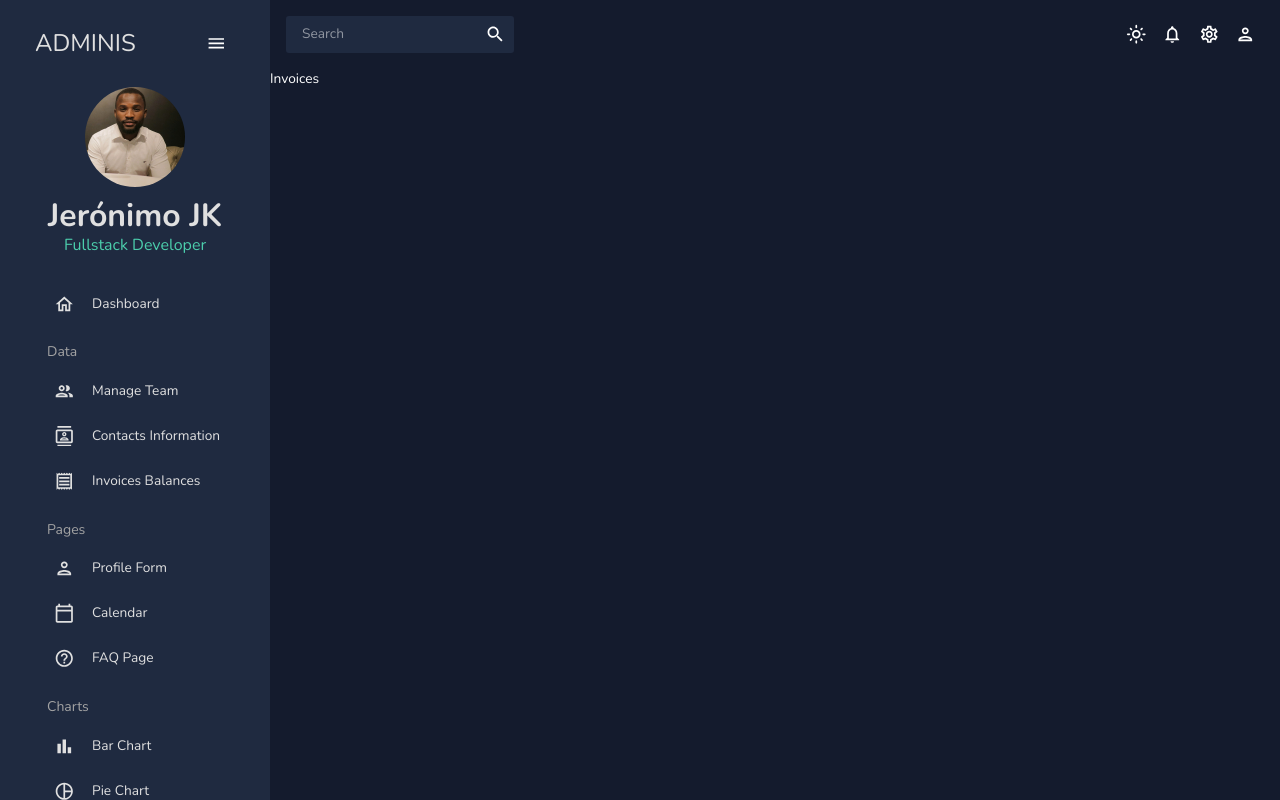
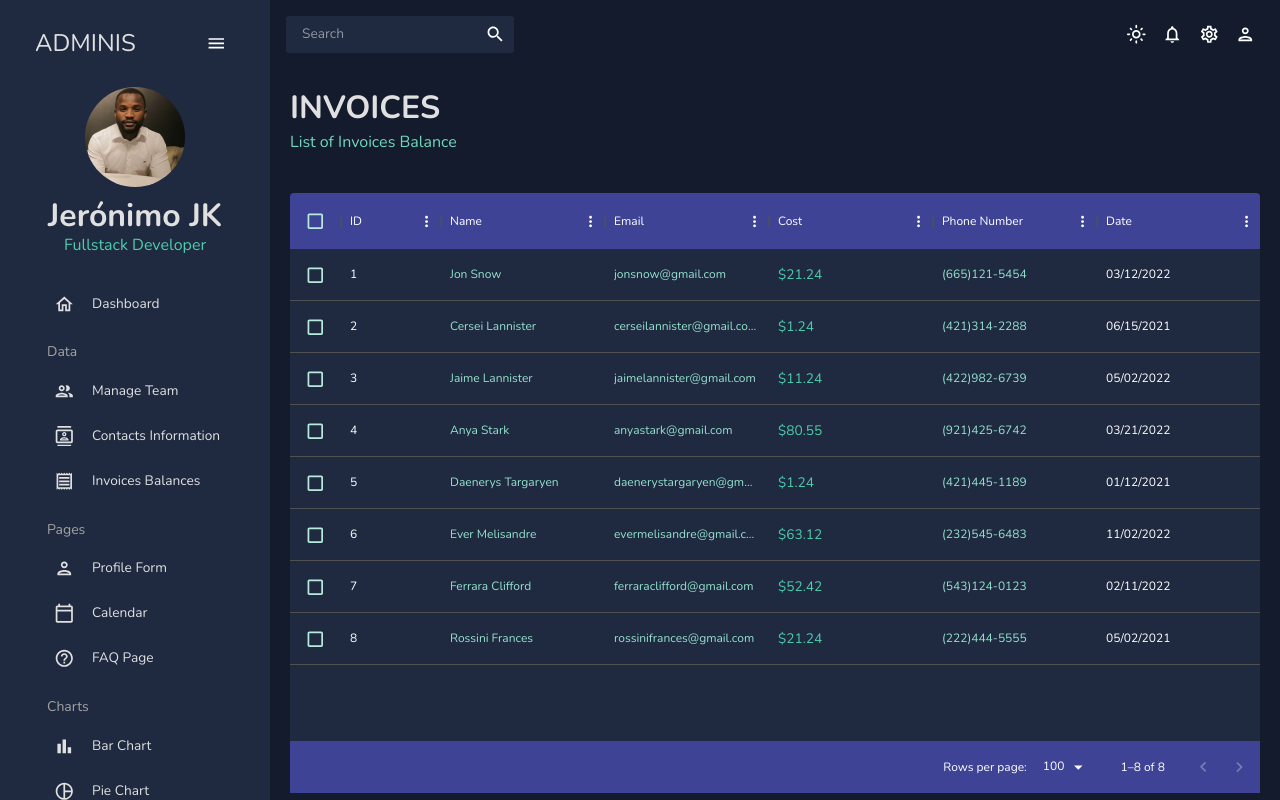
Before and after one commit to Zemiro014/Dashboard_using_react, a React (Create React App) app: page /invoices in a window 1280 px wide. Built offline with nearby package versions, Linux system fonts and the light colour scheme.

Commit message:
Built the Invoices component

```diff
--- a/src/scenes/contacts/Contacts.jsx
+++ b/src/scenes/contacts/Contacts.jsx
@@ -23,7 +23,6 @@
       flex: 1,
       cellClassName: "name-column--cell"
     },
-
     {
       field: "email",
       headerName: "Email",
--- a/src/scenes/invoices/Invoices.jsx
+++ b/src/scenes/invoices/Invoices.jsx
@@ -1,8 +1,93 @@
+
 import React from 'react'
+import { Box, Typography, useTheme } from '@mui/material'
+import { DataGrid } from '@mui/x-data-grid';
+import { tokens } from '../../theme';
+import { mockDataInvoices } from '../../data/mockData';
+import Header from '../../components/Header'
 
 const Invoices = () => {
+  const theme = useTheme();
+  const colors = tokens(theme.palette.mode)
+
+  const columns = [
+    { field: "id", headerName: "ID" },
+    {
+      field: "name",
+      headerName: "Name",
+      flex: 1,
+      cellClassName: "name-column--cell"
+    },
+    {
+      field: "email",
+      headerName: "Email",
+      flex: 1,
+      cellClassName: "name-column--cell"
+    },
+    {
+      field: "cost",
+      headerName: "Cost",
+      flex: 1,
+      renderCell: (params) => (
+        <Typography
+          color={colors.greenAccent[500]}
+        >
+          ${params.row.cost}
+        </Typography>
+      )
+    },
+    {
+      field: "phone",
+      headerName: "Phone Number",
+      flex: 1,
+      cellClassName: "name-column--cell"
+    },
+    {
+      field: "date",
+      headerName: "Date",
+      flex: 1,
+    }
+
+  ]
   return (
-    <div>Invoices</div>
+    <Box m="20px">
+      <Header title="INVOICES" subtitle="List of Invoices Balance" />
+      <Box
+        m="40px 0 0 0"
+        height="75vh"
+        sx={{
+          "& .MuiDataGrid-root": {
+            border: "none",
+          },
+          "& .MuiDataGrid-cell": {
+            borderBottom: "none",
+          },
+          "& .name-column--cell": {
+            color: colors.greenAccent[300],
+          },
+          "& .MuiDataGrid-columnHeaders": {
+            backgroundColor: colors.blueAccent[700],
+            borderBottom: "none",
+          },
+          "& .MuiDataGrid-virtualScroller": {
+            backgroundColor: colors.primary[400],
+          },
+          "& .MuiDataGrid-footerContainer": {
+            borderTop: "none",
+            backgroundColor: colors.blueAccent[700],
+          },
+          "& .MuiCheckbox-root": {
+            color: `${colors.greenAccent[200]} !important`,
+          }
+        }}
+      >
+        <DataGrid
+          checkboxSelection
+          rows={mockDataInvoices}
+          columns={columns}
+        />
+      </Box>
+    </Box>
   )
 }
 
```
